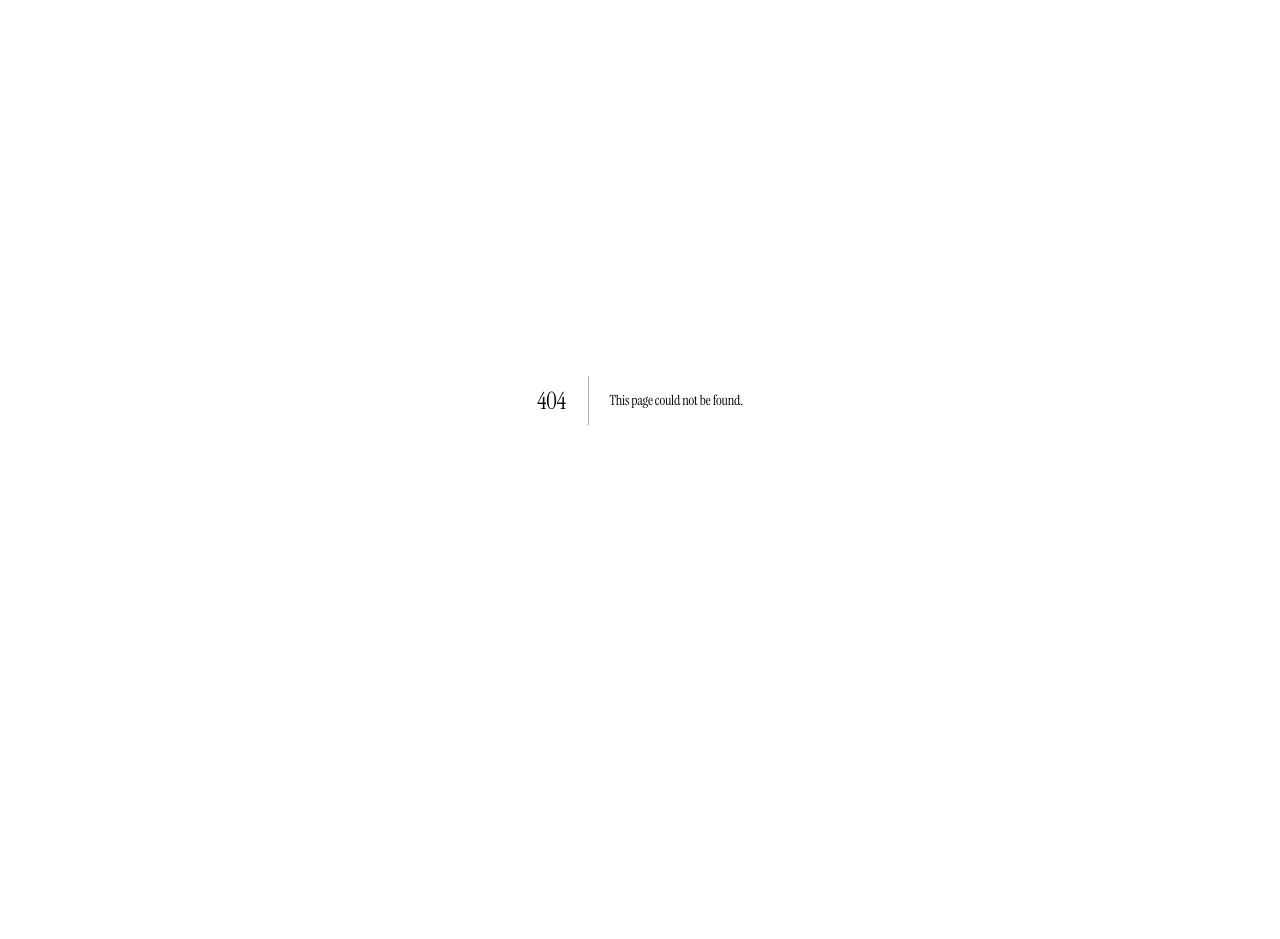
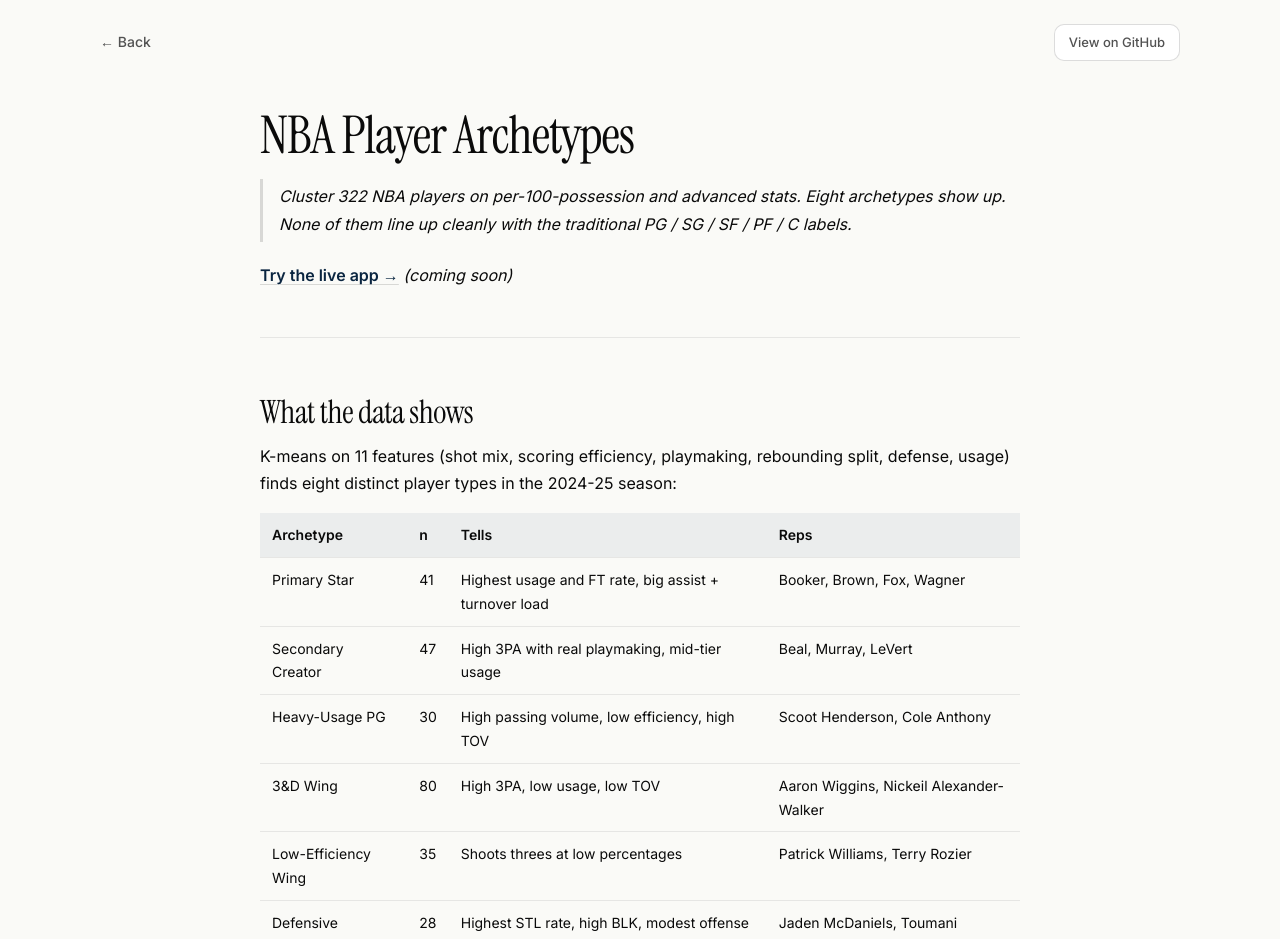
Before and after one commit to rjcb-commits/ray-portfolio, a Next.js app: page /apps/nba-archetypes in a window 1280 px wide. Before the commit this address had no page. Shown: the top 939 px of the page. Before the commit the page ends 800 px from the top, so only its background shows below. Built offline with nearby package versions, Linux system fonts and the light colour scheme.

Commit message:
Add NBA Player Archetypes project page
Adds /apps/nba-archetypes with the writeup of the K-means clustering project (eight archetypes from per-100-possession stats), and adds the homepage card linking to it.

```diff
--- /dev/null
+++ b/app/apps/nba-archetypes/content.md
@@ -0,0 +1,69 @@
+# NBA Player Archetypes
+
+> Cluster 322 NBA players on per-100-possession and advanced stats. Eight archetypes show up. None of them line up cleanly with the traditional PG / SG / SF / PF / C labels.
+
+**[Try the live app →](https://...)** _(coming soon)_
+
+---
+
+## What the data shows
+
+K-means on 11 features (shot mix, scoring efficiency, playmaking, rebounding split, defense, usage) finds eight distinct player types in the 2024-25 season:
+
+| Archetype | n | Tells | Reps |
+|---|---|---|---|
+| Primary Star | 41 | Highest usage and FT rate, big assist + turnover load | Booker, Brown, Fox, Wagner |
+| Secondary Creator | 47 | High 3PA with real playmaking, mid-tier usage | Beal, Murray, LeVert |
+| Heavy-Usage PG | 30 | High passing volume, low efficiency, high TOV | Scoot Henderson, Cole Anthony |
+| 3&D Wing | 80 | High 3PA, low usage, low TOV | Aaron Wiggins, Nickeil Alexander-Walker |
+| Low-Efficiency Wing | 35 | Shoots threes at low percentages | Patrick Williams, Terry Rozier |
+| Defensive Forward | 28 | Highest STL rate, high BLK, modest offense | Jaden McDaniels, Toumani Camara |
+| Stretch Big | 38 | Mix of perimeter and interior, hybrid 4/5 | Bam Adebayo, Vučević |
+| Rim-Protecting Big | 23 | Almost zero 3PA, elite efficiency at the rim, top BLK | Gobert, Poeltl, Edey |
+
+Position labels hide most of this. Within "wing" alone there are four flavors. Within "big" there are two. The 3&D Wing cluster is the largest at 80 players, which says something about where the modern game has gone.
+
+---
+
+## Why I built it
+
+I wanted an unsupervised project to round out a portfolio that was mostly classification and dashboards. NBA stats are public, the domain doesn't need explaining to anyone who has watched a game, and the result is something you can argue about over a beer.
+
+---
+
+## Method
+
+- 11 features pulled from stats.nba.com via the `nba_api` package
+- Features: 3PA per 100, FTA per 100, TS%, eFG%, AST per 100, TOV per 100, OREB%, DREB%, STL per 100, BLK per 100, USG%
+- Filter to qualifying players: 30 games minimum, 15 MPG minimum. Drops random call-ups and end-of-bench guys whose stats are too noisy to cluster on.
+- StandardScaler then K-means
+- Searched K from 4 to 12 on silhouette + inertia. K=4 had the highest silhouette (0.20) but produced boring position-shaped clusters. K=8 (silhouette 0.15) gives the eight archetypes above, which actually mean something.
+
+The silhouette tradeoff is worth naming. NBA players sit on a continuum, not in clean boxes. A guy halfway between Stretch Big and Defensive Forward doesn't fit either cleanly. Higher K gives lower silhouette but more useful archetypes. Picking K on interpretability beats picking it on the metric, at least for this data.
+
+---
+
+## Stack
+
+| Layer | Tool |
+|---|---|
+| Data | nba_api (official stats.nba.com wrapper) |
+| Modeling | scikit-learn (KMeans, StandardScaler, PCA) |
+| App | Streamlit |
+| Hosting | Streamlit Community Cloud |
+
+I'd planned to scrape basketball-reference, but their site blocks datacenter IPs with a 403. nba_api turned out to be cleaner anyway.
+
+---
+
+## What's next
+
+- Compare 2014 vs 2024 with the same features. That comparison is where the "positionless basketball" claim actually proves itself empirically.
+- Try hierarchical clustering and DBSCAN. K-means assumes spherical clusters and player archetypes probably aren't spherical.
+- Add a player similarity search (already in the Streamlit app: pick a player, see the five closest within their cluster).
+
+---
+
+## Source
+
+Repo: [github.com/rjcb-commits/nba-archetypes](https://github.com/rjcb-commits/nba-archetypes)
--- /dev/null
+++ b/app/apps/nba-archetypes/page.tsx
@@ -0,0 +1,53 @@
+import fs from 'node:fs/promises'
+import path from 'node:path'
+import type { Metadata } from 'next'
+import { marked } from 'marked'
+
+const PAGE_TITLE = 'NBA Player Archetypes'
+const PAGE_DESC =
+  'K-means clustering on per-100-possession stats finds eight player archetypes in the 2024-25 NBA season, none of which line up with the traditional five-position framework.'
+const PAGE_URL = 'https://rayzjack.com/apps/nba-archetypes'
+
+export const metadata: Metadata = {
+  title: `${PAGE_TITLE} | Raymond Jack`,
+  description: PAGE_DESC,
+  openGraph: {
+    title: PAGE_TITLE,
+    description: PAGE_DESC,
+    type: 'article',
+    url: PAGE_URL,
+    siteName: 'Raymond Jack',
+  },
+  twitter: {
+    card: 'summary_large_image',
+    title: PAGE_TITLE,
+    description: PAGE_DESC,
+  },
+}
+
+export default async function NbaArchetypesPage() {
+  const file = path.join(process.cwd(), 'app/apps/nba-archetypes/content.md')
+  const md = await fs.readFile(file, 'utf-8')
+  const html = await marked.parse(md, { gfm: true, breaks: false })
+
+  return (
+    <main className="appPage">
+      <div className="wrap appPageHeader">
+        <a href="/" className="backLink">← Back</a>
+        <a
+          href="https://github.com/rjcb-commits/nba-archetypes"
+          target="_blank"
+          rel="noreferrer"
+          className="repoLink"
+        >
+          View on GitHub
+        </a>
+      </div>
+      <article className="wrap prose" dangerouslySetInnerHTML={{ __html: html }} />
+      <footer className="footer wrap">
+        <div>© {new Date().getFullYear()} Raymond Jack</div>
+        <div className="footerMeta">Built with Next.js</div>
+      </footer>
+    </main>
+  )
+}
```
Also changed, not shown: app/page.tsx (+7 -0 lines).
